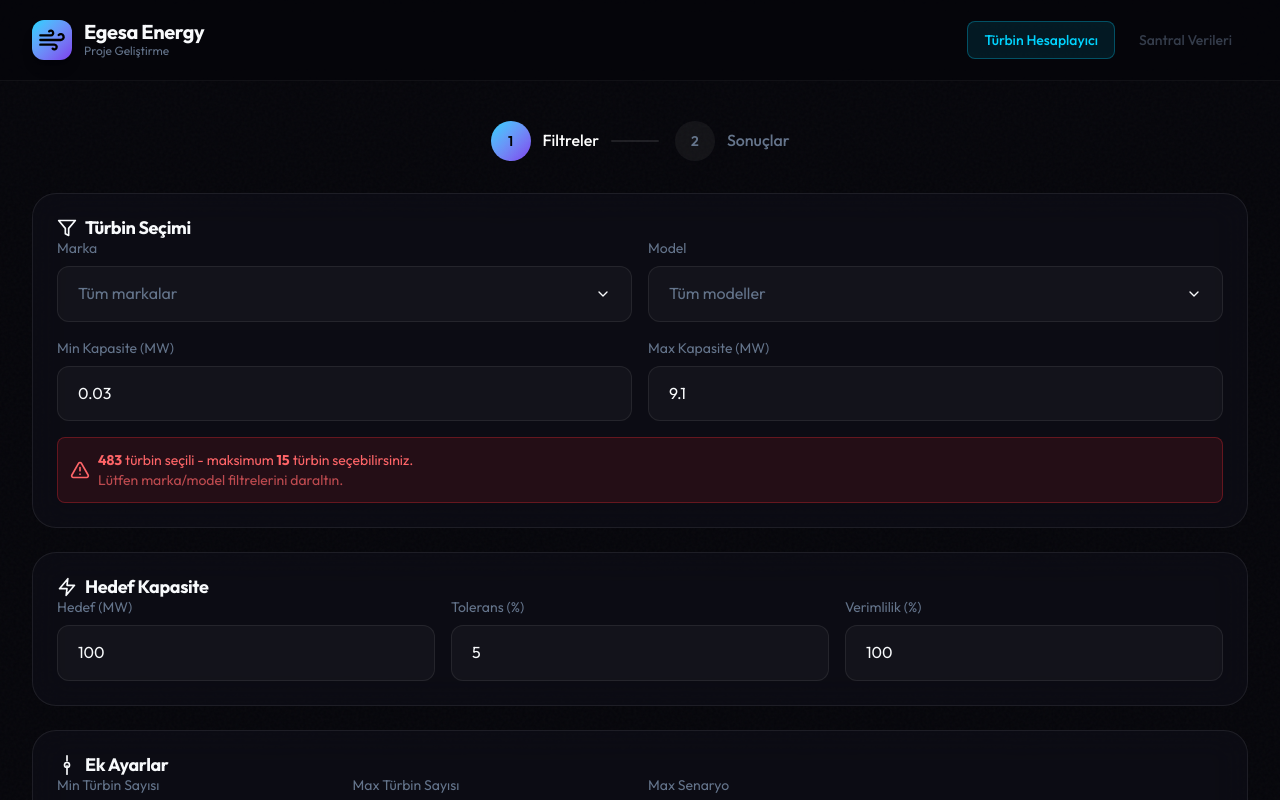
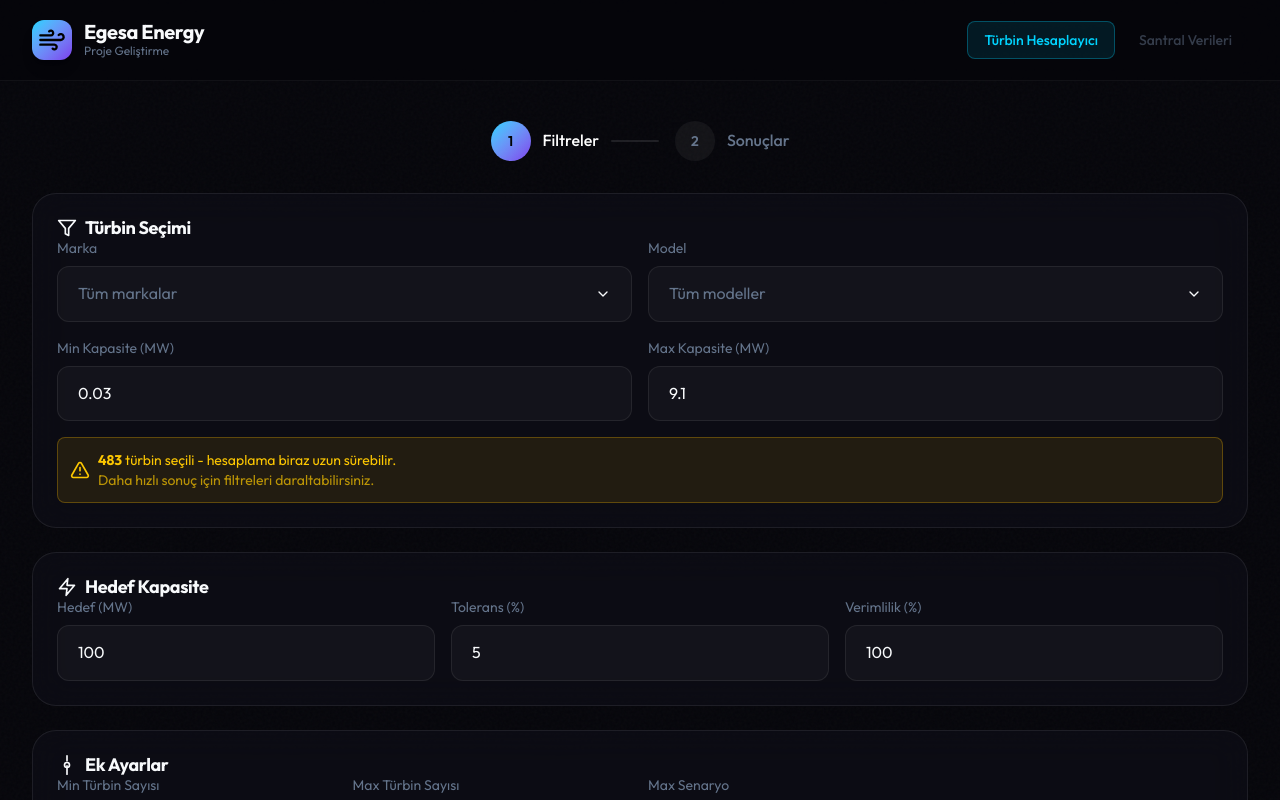
Before and after one commit to denizandac/turbine_quantity_calculator, a React (Vite) app: page / in a window 1280 px wide. Shown: the top 800 px of the page. Built offline with nearby package versions, Linux system fonts and the light colour scheme.

Commit message:
refactor: turbin limiti kaldirildi, akilli budama ve 30s timeout eklendi

```diff
--- a/src/components/TurbineCalculator.tsx
+++ b/src/components/TurbineCalculator.tsx
@@ -6,8 +6,8 @@ import { ALL_TURBINES, getAllBrands, getModelsByBrand, filterTurbines, getUnique
 // Web Worker'ı Vite'ın özel syntax'ı ile import et
 import CalculatorWorker from '../workers/calculator.worker?worker'
 
-// Maksimum türbin limiti (performans için)
-const MAX_TURBINES_FOR_CALCULATION = 15
+// Uyarı eşiği (sadece bilgilendirme)
+const TURBINE_WARNING_THRESHOLD = 30
 
 // ===== Icons =====
 const Icons = {
@@ -386,20 +386,20 @@ function FilterStep({
           </div>
         </div>
 
-        <div className={`mt-4 p-3 rounded-lg text-sm ${filteredTurbines.length > MAX_TURBINES_FOR_CALCULATION ? 'bg-red-500/10 border border-red-500/30' : 'bg-white/5'}`}>
-          {filteredTurbines.length > MAX_TURBINES_FOR_CALCULATION ? (
-            <div className="flex items-center gap-2 text-red-400">
+        <div className={`mt-4 p-3 rounded-lg text-sm ${filteredTurbines.length > TURBINE_WARNING_THRESHOLD ? 'bg-yellow-500/10 border border-yellow-500/30' : 'bg-white/5'}`}>
+          {filteredTurbines.length > TURBINE_WARNING_THRESHOLD ? (
+            <div className="flex items-center gap-2 text-yellow-400">
               <Icons.AlertTriangle />
               <span>
-                <strong>{filteredTurbines.length}</strong> türbin seçili - maksimum <strong>{MAX_TURBINES_FOR_CALCULATION}</strong> türbin seçebilirsiniz.
+                <strong>{filteredTurbines.length}</strong> türbin seçili - hesaplama biraz uzun sürebilir.
                 <br />
-                <span className="text-red-400/70">Lütfen marka/model filtrelerini daraltın.</span>
+                <span className="text-yellow-400/70">Daha hızlı sonuç için filtreleri daraltabilirsiniz.</span>
               </span>
             </div>
           ) : (
             <>
               <span className="text-[var(--color-accent-primary)] font-medium">{filteredTurbines.length}</span>
-              <span className="text-[var(--color-text-muted)]"> türbin seçildi (maks. {MAX_TURBINES_FOR_CALCULATION})</span>
+              <span className="text-[var(--color-text-muted)]"> türbin seçildi</span>
             </>
           )}
         </div>
@@ -508,7 +508,7 @@ function FilterStep({
         <button
           type="button"
           onClick={onNext}
-          disabled={filteredTurbines.length === 0 || filteredTurbines.length > MAX_TURBINES_FOR_CALCULATION}
+          disabled={filteredTurbines.length === 0}
           className="btn btn-primary disabled:opacity-50 disabled:cursor-not-allowed"
         >
           Hesapla
@@ -519,12 +519,6 @@ function FilterStep({
       {filteredTurbines.length === 0 && (
         <p className="text-sm text-yellow-400 text-center">
           Seçilen filtrelere uygun türbin bulunamadı. Filtreleri genişletmeyi deneyin.
-        </p>
-      )}
-
-      {filteredTurbines.length > MAX_TURBINES_FOR_CALCULATION && (
-        <p className="text-sm text-red-400 text-center">
-          Performans için türbin sayısını {MAX_TURBINES_FOR_CALCULATION}'e düşürün.
         </p>
       )}
     </div>
@@ -753,12 +747,6 @@ export default function TurbineCalculator() {
   }, [])
 
   const handleCalculate = useCallback(() => {
-    // Türbin sayısı kontrolü
-    if (filteredTurbines.length > MAX_TURBINES_FOR_CALCULATION) {
-      alert(`Performans için en fazla ${MAX_TURBINES_FOR_CALCULATION} türbin seçebilirsiniz.\nŞu an ${filteredTurbines.length} türbin seçili.\n\nLütfen marka/model filtrelerini daraltın.`)
-      return
-    }
-
     if (filteredTurbines.length === 0) {
       alert('Lütfen en az bir türbin seçin.')
       return
--- a/src/workers/calculator.worker.ts
+++ b/src/workers/calculator.worker.ts
@@ -14,8 +14,12 @@ interface WorkerOutput {
   error?: string
 }
 
+// Timeout süresi (ms) - 30 saniye
+const CALCULATION_TIMEOUT = 30000
+
 /**
  * Türbin kombinasyonlarını hesaplar ve senaryoları döndürür
+ * Optimize edilmiş versiyon - akıllı budama ve timeout
  */
 function calculateScenarios(
   turbines: Turbine[],
@@ -23,6 +27,7 @@ function calculateScenarios(
   onProgress: (progress: number) => void
 ): Scenario[] {
   const scenarios: Scenario[] = []
+  const startTime = Date.now()
 
   if (turbines.length === 0) {
     return []
@@ -40,41 +45,66 @@ function calculateScenarios(
     ? targetCapacity
     : targetCapacity * (1 + filters.tolerancePercent / 100)
 
-  // Her türbin için max count
-  const maxCountPerTurbine = Math.min(filters.maxTurbineCount, 20) // Limit per turbine
+  // Türbinleri kapasiteye göre büyükten küçüğe sırala (daha iyi budama için)
+  const sortedTurbines = [...turbines].sort((a, b) => b.capacity - a.capacity)
 
-  let totalCombinations = 0
+  // Her türbin için efektif kapasite hesapla
+  const turbineData = sortedTurbines.map(t => ({
+    turbine: t,
+    effectiveCapacity: t.capacity * efficiency,
+    // Bu türbinden maksimum kaç adet kullanılabilir (hedef kapasiteye göre)
+    maxPossible: Math.min(
+      filters.maxTurbineCount,
+      t.capacity * efficiency > 0
+        ? Math.ceil(maxCapacity / (t.capacity * efficiency))
+        : 0
+    )
+  }))
+
   let processedCombinations = 0
+  let lastProgressUpdate = 0
 
-  // Tahmini kombinasyon sayısı (kaba hesap)
-  const estimatedTotal = Math.pow(Math.min(maxCountPerTurbine, 10), Math.min(turbines.length, 5))
-
-  // Recursive kombinasyon üreteci
+  // Recursive kombinasyon üreteci - optimize edilmiş
   function generateCombinations(
     index: number,
     currentItems: ScenarioItem[],
     currentCapacity: number,
-    currentCount: number
+    currentCount: number,
+    remainingMinCapacity: number
   ): boolean {
-    // Her 1000 kombinasyonda progress güncelle
+    // Timeout kontrolü
+    if (Date.now() - startTime > CALCULATION_TIMEOUT) {
+      return true // Dur
+    }
+
     processedCombinations++
-    if (processedCombinations % 1000 === 0) {
-      const progress = Math.min(95, (processedCombinations / estimatedTotal) * 100)
+
+    // Her 5000 kombinasyonda progress güncelle
+    if (processedCombinations - lastProgressUpdate > 5000) {
+      lastProgressUpdate = processedCombinations
+      // İlerlemeyi tahmini olarak hesapla
+      const elapsedTime = Date.now() - startTime
+      const progress = Math.min(90, (elapsedTime / CALCULATION_TIMEOUT) * 100)
       onProgress(progress)
     }
 
     // Maksimum senaryo sayısına ulaştıysak dur
     if (scenarios.length >= filters.maxScenarios) {
-      return true // Stop
+      return true
     }
 
-    // Maksimum toplam türbin sayısı aşıldı
+    // Maksimum toplam türbin sayısı aşıldı - BUDAMA
     if (currentCount > filters.maxTurbineCount) {
       return false
     }
 
-    // Kapasite maksimumu aştı
+    // Kapasite maksimumu aştı - BUDAMA
     if (currentCapacity > maxCapacity) {
+      return false
+    }
+
+    // Kalan türbinlerle bile minimum kapasiteye ulaşılamıyorsa - BUDAMA
+    if (currentCapacity + remainingMinCapacity < minCapacity && index >= turbineData.length) {
       return false
     }
 
@@ -104,36 +134,55 @@ function calculateScenarios(
     }
 
     // Tüm türbinleri denedik
-    if (index >= turbines.length) {
+    if (index >= turbineData.length) {
       return false
     }
 
-    const turbine = turbines[index]
-    const effectiveCapacityPerUnit = turbine.capacity * efficiency
+    const data = turbineData[index]
+    const { turbine, effectiveCapacity, maxPossible } = data
 
-    // Bu türbin için max sayı - optimizasyon için sınırla
+    // Kalan türbinlerin maksimum potansiyel kapasitesi
+    let remainingMaxCapacity = 0
+    for (let i = index; i < turbineData.length; i++) {
+      remainingMaxCapacity += turbineData[i].effectiveCapacity * turbineData[i].maxPossible
+    }
+
+    // Bu türbin için max sayı - dinamik optimizasyon
     const maxForThis = Math.min(
-      maxCountPerTurbine,
+      maxPossible,
       filters.maxTurbineCount - currentCount,
-      effectiveCapacityPerUnit > 0 ? Math.ceil((maxCapacity - currentCapacity) / effectiveCapacityPerUnit) + 1 : 0
+      effectiveCapacity > 0 ? Math.ceil((maxCapacity - currentCapacity) / effectiveCapacity) : 0
     )
 
     // 0'dan başla
     for (let count = 0; count <= maxForThis; count++) {
+      // Erken budama: Bu ve sonraki türbinlerle minimum kapasiteye ulaşılamıyorsa atla
+      const potentialCapacity = currentCapacity + (effectiveCapacity * count)
+      const futureMaxCapacity = potentialCapacity + remainingMaxCapacity - (effectiveCapacity * maxPossible)
+
+      if (futureMaxCapacity < minCapacity && count === 0) {
+        // Bu türbini kullanmadan devam etmenin anlamı yok
+        continue
+      }
+
       const newItems = [...currentItems]
       if (count > 0) {
         newItems.push({
           turbine,
           count,
-          effectiveCapacity: effectiveCapacityPerUnit * count
+          effectiveCapacity: effectiveCapacity * count
         })
       }
+
+      // Kalan minimum kapasite (sonraki türbinler için)
+      const newRemainingMin = remainingMaxCapacity - (effectiveCapacity * maxPossible)
 
       const shouldStop = generateCombinations(
         index + 1,
         newItems,
-        currentCapacity + effectiveCapacityPerUnit * count,
-        currentCount + count
+        currentCapacity + effectiveCapacity * count,
+        currentCount + count,
+        newRemainingMin
       )
 
       if (shouldStop) {
@@ -144,8 +193,14 @@ function calculateScenarios(
     return false
   }
 
+  // Kalan maksimum kapasite hesapla (başlangıç için)
+  let totalRemainingCapacity = 0
+  for (const data of turbineData) {
+    totalRemainingCapacity += data.effectiveCapacity * data.maxPossible
+  }
+
   // Kombinasyonları üret
-  generateCombinations(0, [], 0, 0)
+  generateCombinations(0, [], 0, 0, totalRemainingCapacity)
 
   // Farka göre sırala (hedefe en yakın önce)
   scenarios.sort((a, b) => Math.abs(a.difference) - Math.abs(b.difference))
```
